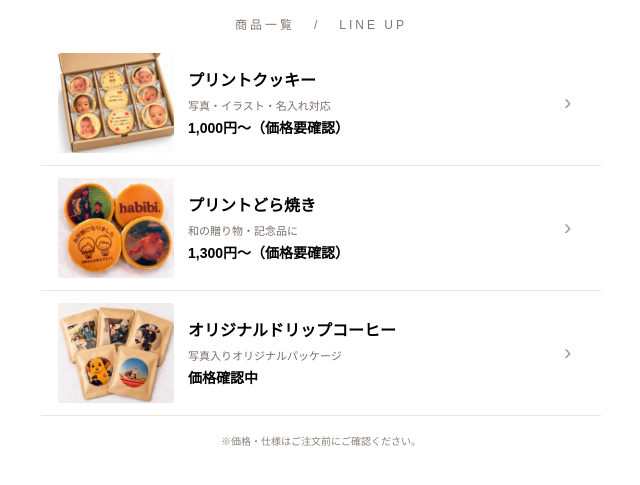
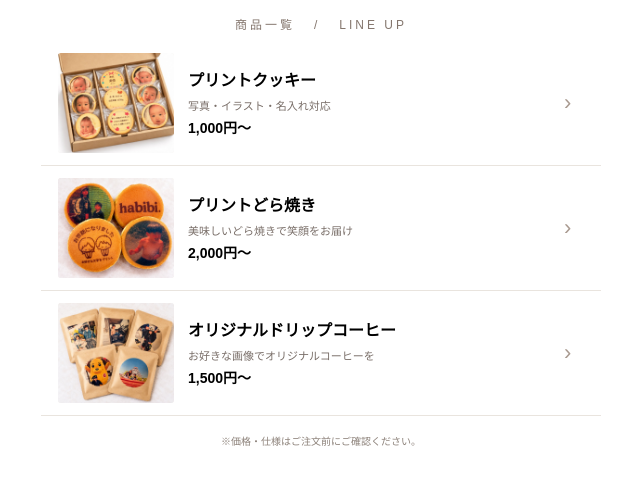
Before and after one commit to for-you-gift/foryou-catalog, a plain HTML site: page index.html in a window 1280 px wide. Shown: the part 175-660 px from the top of the page, without its empty margins (319-959 px from the left). Drawn offline with Linux system fonts and the light colour scheme.

Commit message:
Add files via upload

```diff
--- a/index.html
+++ b/index.html
@@ -11,11 +11,11 @@
 <header class="hero"><div class="brand">For you</div><div class="eyebrow">ORIGINAL PRINT GIFT</div><p class="tag">想いを、かたちに。</p></header>
 <div class="heading">商品一覧 &nbsp; / &nbsp; LINE UP</div>
 <section>
-<button class="item" aria-expanded="false" aria-controls="d1" onclick="toggle(this,'d1')"><img class="photo" src="cookie.jpg" alt="商品写真" loading="lazy"><div><div class="name">プリントクッキー</div><div class="desc">写真・イラスト・名入れ対応</div><div class="price">1,000円〜（価格要確認）</div></div><span class="arrow">›</span></button>
+<button class="item" aria-expanded="false" aria-controls="d1" onclick="toggle(this,'d1')"><img class="photo" src="cookie.jpg" alt="商品写真" loading="lazy"><div><div class="name">プリントクッキー</div><div class="desc">写真・イラスト・名入れ対応</div><div class="price">1,000円〜</div></div><span class="arrow">›</span></button>
 <div class="detail" id="d1"><p>お好きな写真やイラストをプリントしたオリジナルクッキー。誕生日・内祝い・企業ノベルティにも。</p><p>1枚からご相談可能。常温保存・賞味期限90日（商品仕様により要確認）。</p><p>※セット内容・送料・正式価格はお問い合わせ時にご案内します。</p></div>
-<button class="item" aria-expanded="false" aria-controls="d2" onclick="toggle(this,'d2')"><img class="photo" src="dorayaki.jpg" alt="商品写真" loading="lazy"><div><div class="name">プリントどら焼き</div><div class="desc">和の贈り物・記念品に</div><div class="price">1,300円〜（価格要確認）</div></div><span class="arrow">›</span></button>
+<button class="item" aria-expanded="false" aria-controls="d2" onclick="toggle(this,'d2')"><img class="photo" src="dorayaki.jpg" alt="商品写真" loading="lazy"><div><div class="name">プリントどら焼き</div><div class="desc">美味しいどら焼きで笑顔をお届け</div><div class="price">2,000円〜</div></div><span class="arrow">›</span></button>
 <div class="detail" id="d2"><p>メッセージやオリジナルデザインで、特別などら焼きギフトに。</p><p>8個入りなど、セット内容・納期・正式価格はご注文前にご確認ください。</p></div>
-<button class="item" aria-expanded="false" aria-controls="d3" onclick="toggle(this,'d3')"><img class="photo" src="coffee.jpg" alt="商品写真" loading="lazy"><div><div class="name">オリジナルドリップコーヒー</div><div class="desc">写真入りオリジナルパッケージ</div><div class="price">価格確認中</div></div><span class="arrow">›</span></button>
+<button class="item" aria-expanded="false" aria-controls="d3" onclick="toggle(this,'d3')"><img class="photo" src="coffee.jpg" alt="商品写真" loading="lazy"><div><div class="name">オリジナルドリップコーヒー</div><div class="desc">お好きな画像でオリジナルコーヒーを</div><div class="price">1,500円〜</div></div><span class="arrow">›</span></button>
 <div class="detail" id="d3"><p>クラフトパックにオリジナルデザインを施したドリップコーヒー。プチギフトや販促品にもおすすめです。</p><p>数量・仕様・価格はお問い合わせください。</p></div>
 </section><footer class="note">※価格・仕様はご注文前にご確認ください。</footer>
 </main><script>function toggle(btn,id){const el=document.getElementById(id),opening=!el.classList.contains('open');el.classList.toggle('open',opening);btn.setAttribute('aria-expanded',String(opening));btn.querySelector('.arrow').textContent=opening?'⌄':'›'}</script></body></html>
```
